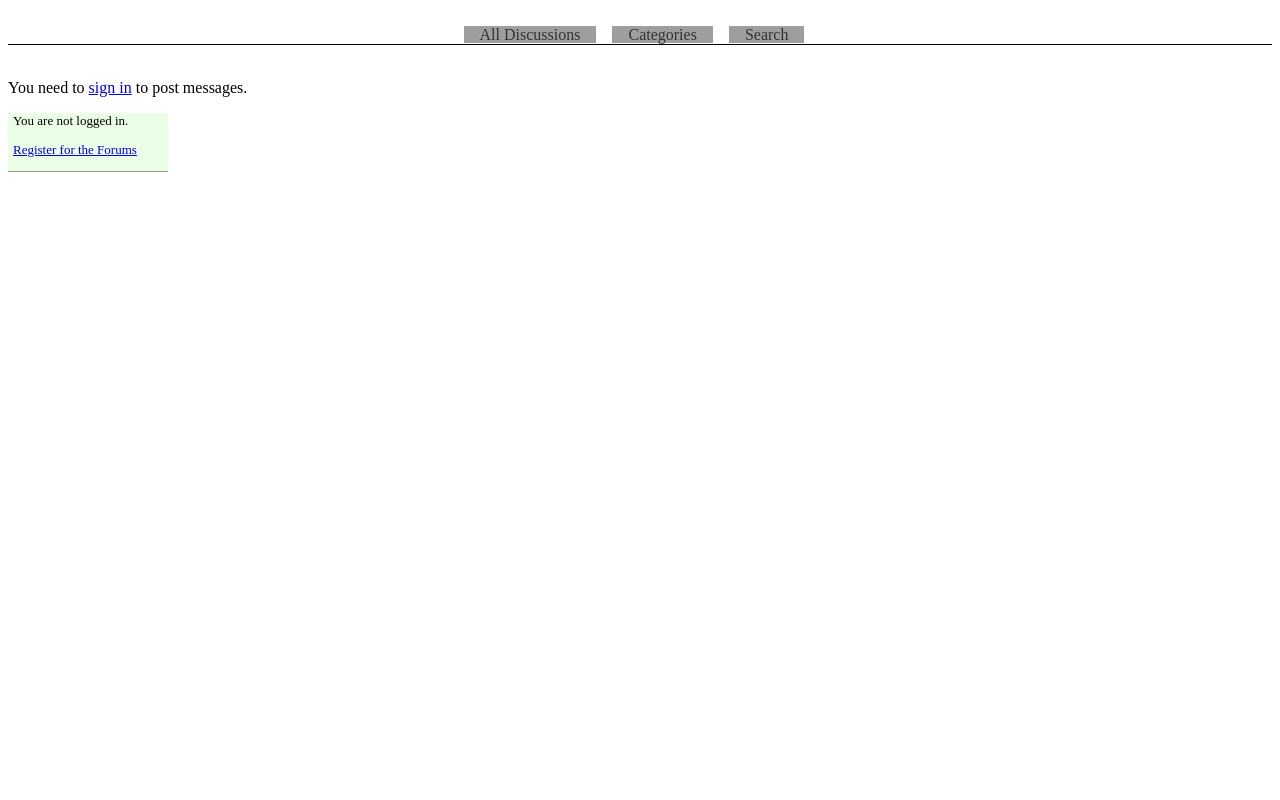
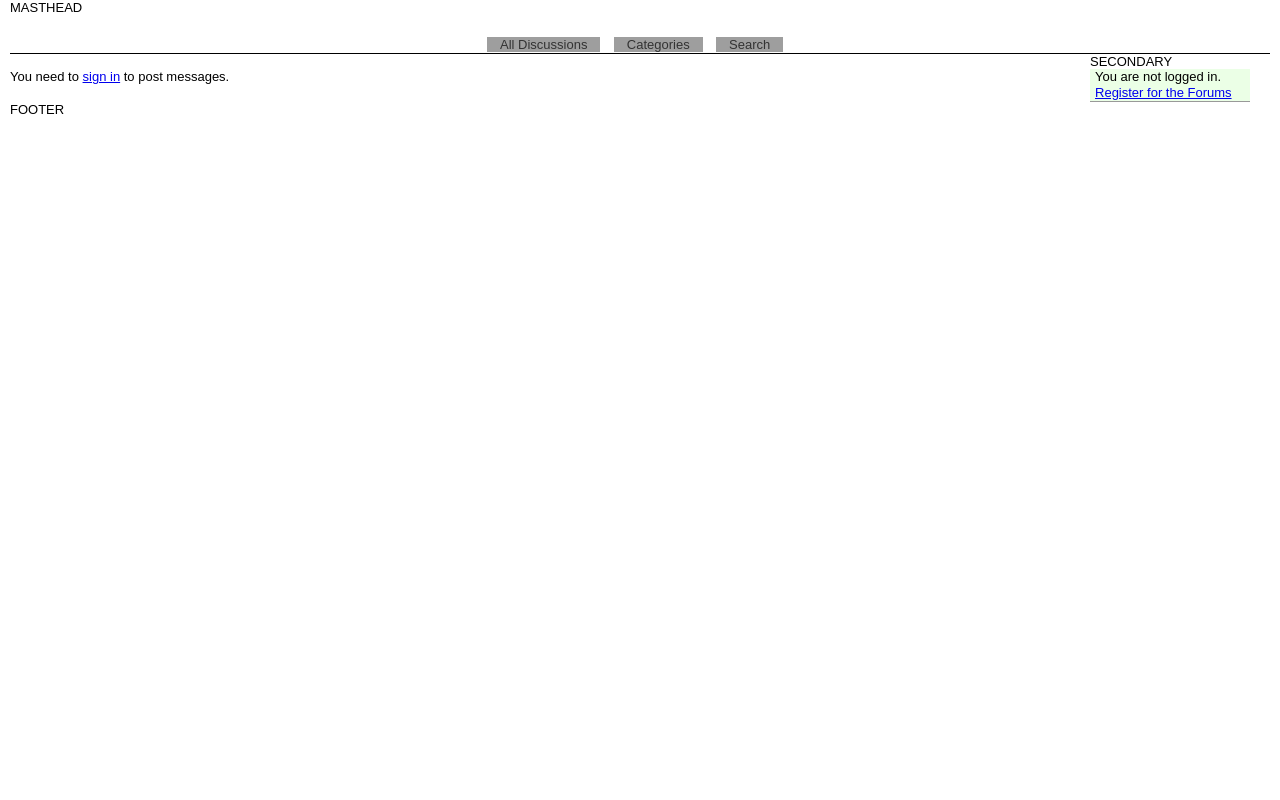
Before and after one commit to johnboxall/snapboard, a Django app: template templates/snapboard/thread.html in a window 1280 px wide. Run offline with Django 3.2, Linux system fonts and the light colour scheme; the template is opened without the code that fills it, so the values that code supplies are empty; grey boxes are pictures that could not be loaded.

Commit message:
- move to yahoo layout system
git-svn-id: http://snapboard.googlecode.com/svn/trunk@5 2542f447-e727-0410-bae6-81f60ff194dc

```diff
--- a/templates/snapboard/base_forum.html
+++ b/templates/snapboard/base_forum.html
@@ -1,17 +1,18 @@
 <html>
 <head>
     <title>example.com</title>
-
-<link rel="stylesheet" type="text/css" href="/media/css/snapboard.css" />
+    <link type="text/css" rel="stylesheet" href="/media/css/yui/reset-fonts-grids.css">
+    <link type="text/css" rel="stylesheet" href="/media/css/snapboard.css" />
 
     <script src="/media/js/thread.js"></script>
     <script src="/media/js/yui/yahoo/yahoo-min.js"></script>
     <script src="/media/js/yui/connection/connection-min.js"></script>
 </head>
 
-<body>
-
-{% block navigation %}
+<body id="yahoo-com">
+<div id="doc3" class="yui-t4"><!-- "doc" here for example only; use any page width -->
+    <div id="hd">
+        <p>MASTHEAD</p>
         <div id="navigation">
             <ul>
                 <li><a href="/snapboard/threads/"><span>All Discussions</span></a></li>
@@ -19,14 +20,17 @@
                 <li><a href="/snapboard/search/"><span>Search</span></a></li>
             </ul>
         </div>
-{% endblock %}
+    </div>
 
-<div>
+    <div id="bd">
+        <div id="yui-main">
+            <div class="yui-b">
                 {% block snapboard_main %}
                 {% endblock %}
             </div>
-
-{% block right %}
+        </div>
+        <div class="yui-b">
+        <p>SECONDARY</p>
             <div class="forummenu">
                 {% if user.is_authenticated %}
                     <p><b><a href="/snapboard/newtopic/">New Topic</a></b></p>
@@ -68,6 +72,12 @@
                     <p><b><a href="#">Forum Preferences</a></b></p>
                 </div>
             {% endif %}
-{% endblock %}
-
+        </div>
+    </div>
+    <div id="ft">
+        <p>FOOTER
+        </p>
+    </div>
+</div>
 </body>
+</html>
```
Also changed, not shown: media/css/yui/reset-fonts-grids.css (added, +3 -0 lines). Lines whose indentation alone changed are shown as unchanged.
